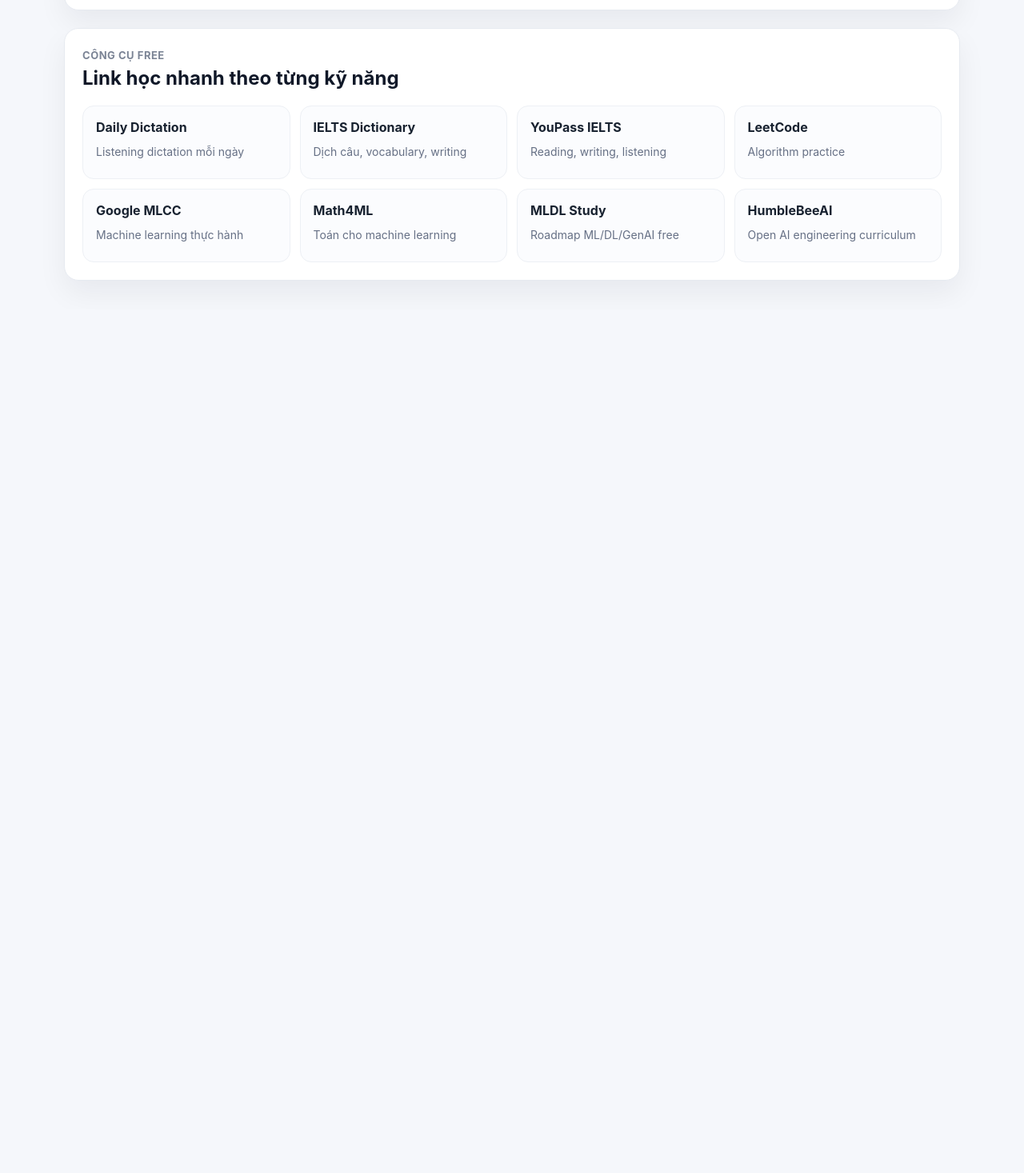
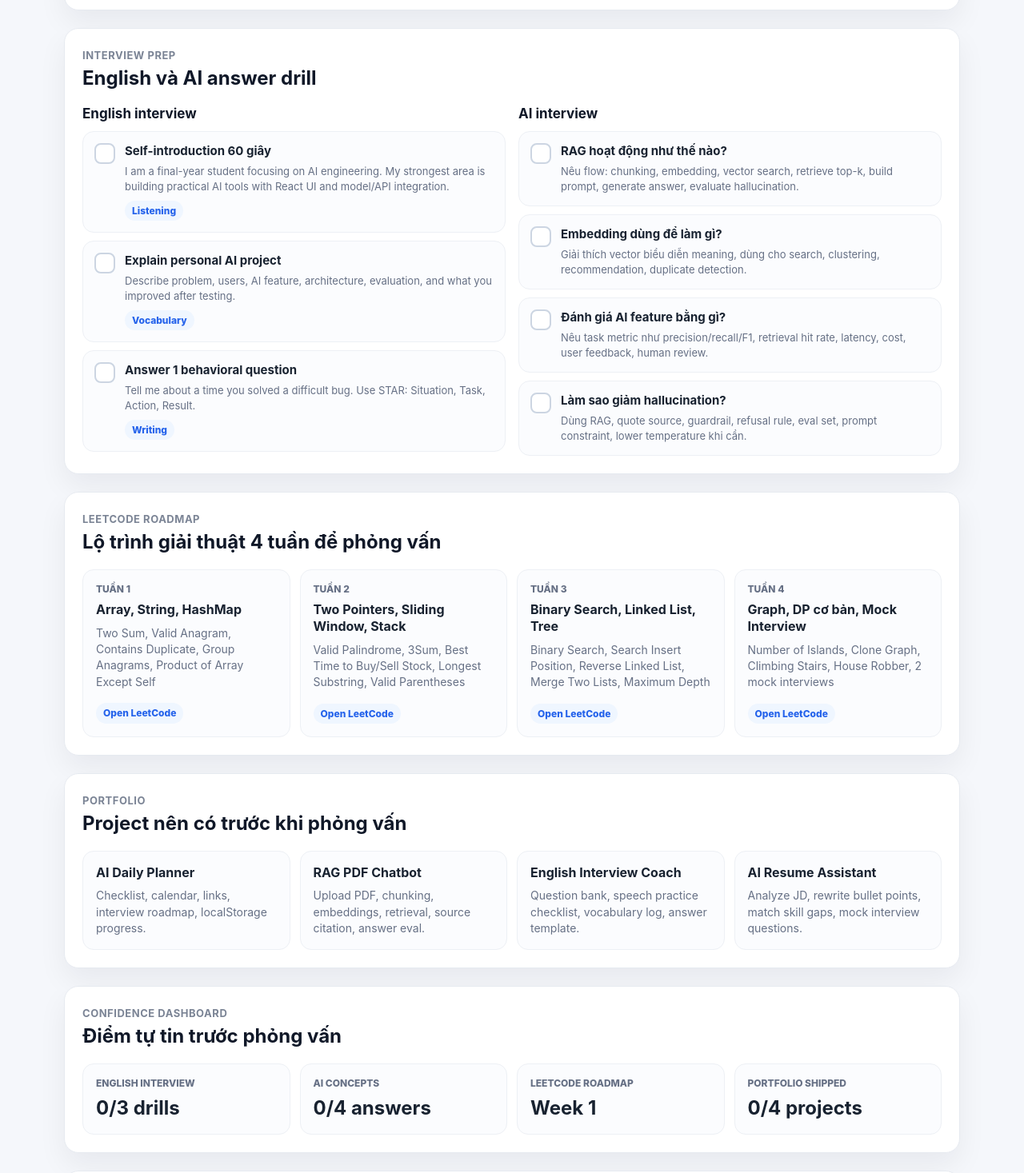
Before and after one commit to khangkaka066/Schedule, a React (Vite) app: page / in a window 1280 px wide. Shown: the part 3661-5128 px from the top of the page at 80% size. Before the commit the page ends 4048 px from the top, so only its background shows below. Built offline with nearby package versions, Linux system fonts and the light colour scheme.

Commit message:
Add interview prep roadmap

```diff
--- a/src/App.css
+++ b/src/App.css
@@ -144,6 +144,10 @@
 .math-panel,
 .weekly-panel,
 .roadmap-panel,
+.interview-panel,
+.leetcode-panel,
+.portfolio-panel,
+.confidence-panel,
 .tools-panel {
   border: 1px solid #e6eaf0;
   border-radius: 18px;
@@ -651,6 +655,10 @@
 .calendar-panel,
 .math-panel,
 .roadmap-panel,
+.interview-panel,
+.leetcode-panel,
+.portfolio-panel,
+.confidence-panel,
 .tools-panel {
   margin-top: 22px;
   padding: 22px;
@@ -820,6 +828,144 @@
   margin-top: 20px;
 }
 
+.interview-grid {
+  display: grid;
+  grid-template-columns: repeat(2, minmax(0, 1fr));
+  gap: 16px;
+  margin-top: 20px;
+}
+
+.interview-grid h3 {
+  margin: 0 0 12px;
+  color: #101828;
+  font-size: 17px;
+}
+
+.mini-list {
+  display: grid;
+  gap: 10px;
+}
+
+.mini-item {
+  position: relative;
+  display: flex;
+  gap: 12px;
+  padding: 14px;
+  border: 1px solid #edf0f5;
+  border-radius: 14px;
+  background: #fbfcfe;
+  cursor: pointer;
+}
+
+.mini-item input {
+  position: absolute;
+  opacity: 0;
+  pointer-events: none;
+}
+
+.mini-item strong {
+  display: block;
+  color: #182230;
+  font-size: 15px;
+  line-height: 1.35;
+}
+
+.mini-item p {
+  margin: 6px 0 0;
+  color: #667085;
+  font-size: 13px;
+  line-height: 1.45;
+}
+
+.mini-item a,
+.leetcode-card a {
+  display: inline-flex;
+  width: fit-content;
+  margin-top: 8px;
+  padding: 5px 9px;
+  border-radius: 999px;
+  background: #eff6ff;
+  color: #2563eb;
+  font-size: 12px;
+  font-weight: 800;
+  text-decoration: none;
+}
+
+.mini-item.done {
+  border-color: #d8f3e2;
+  background: #f6fdf8;
+}
+
+.mini-item.done .checkmark {
+  border-color: #22c55e;
+  background: #22c55e;
+}
+
+.mini-item.done .checkmark::after {
+  opacity: 1;
+}
+
+.mini-item.done strong {
+  color: #667085;
+  text-decoration: line-through;
+}
+
+.leetcode-grid,
+.portfolio-grid,
+.confidence-grid {
+  display: grid;
+  gap: 12px;
+  margin-top: 20px;
+}
+
+.leetcode-grid {
+  grid-template-columns: repeat(4, minmax(0, 1fr));
+}
+
+.portfolio-grid,
+.confidence-grid {
+  grid-template-columns: repeat(4, minmax(0, 1fr));
+}
+
+.leetcode-card,
+.portfolio-card,
+.confidence-card {
+  display: grid;
+  gap: 8px;
+  padding: 16px;
+  border: 1px solid #edf0f5;
+  border-radius: 14px;
+  background: #fbfcfe;
+}
+
+.leetcode-card > span,
+.confidence-card span {
+  color: #667085;
+  font-size: 12px;
+  font-weight: 800;
+  text-transform: uppercase;
+}
+
+.leetcode-card strong,
+.portfolio-card strong,
+.confidence-card strong {
+  color: #182230;
+  font-size: 16px;
+  line-height: 1.35;
+}
+
+.leetcode-card p,
+.portfolio-card p {
+  margin: 0;
+  color: #667085;
+  font-size: 14px;
+  line-height: 1.45;
+}
+
+.confidence-card strong {
+  font-size: 24px;
+}
+
 .tool-card {
   display: grid;
   gap: 6px;
@@ -858,6 +1004,13 @@
   }
 
   .roadmap-list {
+    grid-template-columns: repeat(2, minmax(0, 1fr));
+  }
+
+  .interview-grid,
+  .leetcode-grid,
+  .portfolio-grid,
+  .confidence-grid {
     grid-template-columns: repeat(2, minmax(0, 1fr));
   }
 
@@ -907,6 +1060,10 @@
   .math-panel,
   .weekly-panel,
   .roadmap-panel,
+  .interview-panel,
+  .leetcode-panel,
+  .portfolio-panel,
+  .confidence-panel,
   .tools-panel {
     border-radius: 14px;
     padding: 16px;
@@ -918,6 +1075,13 @@
   }
 
   .roadmap-list {
+    grid-template-columns: 1fr;
+  }
+
+  .interview-grid,
+  .leetcode-grid,
+  .portfolio-grid,
+  .confidence-grid {
     grid-template-columns: 1fr;
   }
 
--- a/src/App.jsx
+++ b/src/App.jsx
@@ -255,6 +255,81 @@
   },
 ]
 
+const initialEnglishInterview = [
+  {
+    id: 'intro',
+    title: 'Self-introduction 60 giây',
+    prompt: 'I am a final-year student focusing on AI engineering. My strongest area is building practical AI tools with React UI and model/API integration.',
+    link: 'https://dailydictation.com',
+    linkLabel: 'Listening',
+    done: false,
+  },
+  {
+    id: 'project',
+    title: 'Explain personal AI project',
+    prompt: 'Describe problem, users, AI feature, architecture, evaluation, and what you improved after testing.',
+    link: 'https://theieltsdictionary.com/practice/writing/dich-cau/buoc2-education',
+    linkLabel: 'Vocabulary',
+    done: false,
+  },
+  {
+    id: 'behavior',
+    title: 'Answer 1 behavioral question',
+    prompt: 'Tell me about a time you solved a difficult bug. Use STAR: Situation, Task, Action, Result.',
+    link: 'https://youpass.vn/luyen-thi/ielts/writing',
+    linkLabel: 'Writing',
+    done: false,
+  },
+]
+
+const initialAiInterview = [
+  {
+    id: 'rag',
+    title: 'RAG hoạt động như thế nào?',
+    answer: 'Nêu flow: chunking, embedding, vector search, retrieve top-k, build prompt, generate answer, evaluate hallucination.',
+    done: false,
+  },
+  {
+    id: 'embedding',
+    title: 'Embedding dùng để làm gì?',
+    answer: 'Giải thích vector biểu diễn meaning, dùng cho search, clustering, recommendation, duplicate detection.',
+    done: false,
+  },
+  {
+    id: 'eval',
+    title: 'Đánh giá AI feature bằng gì?',
+    answer: 'Nêu task metric như precision/recall/F1, retrieval hit rate, latency, cost, user feedback, human review.',
+    done: false,
+  },
+  {
+    id: 'hallucination',
+    title: 'Làm sao giảm hallucination?',
+    answer: 'Dùng RAG, quote source, guardrail, refusal rule, eval set, prompt constraint, lower temperature khi cần.',
+    done: false,
+  },
+]
+
+const portfolioProjects = [
+  ['AI Daily Planner', 'Checklist, calendar, links, interview roadmap, localStorage progress.'],
+  ['RAG PDF Chatbot', 'Upload PDF, chunking, embeddings, retrieval, source citation, answer eval.'],
+  ['English Interview Coach', 'Question bank, speech practice checklist, vocabulary log, answer template.'],
+  ['AI Resume Assistant', 'Analyze JD, rewrite bullet points, match skill gaps, mock interview questions.'],
+]
+
+const confidenceStats = [
+  ['English interview', '0/3 drills'],
+  ['AI concepts', '0/4 answers'],
+  ['LeetCode roadmap', 'Week 1'],
+  ['Portfolio shipped', '0/4 projects'],
+]
+
+const leetcodeRoadmap = [
+  ['Tuần 1', 'Array, String, HashMap', 'Two Sum, Valid Anagram, Contains Duplicate, Group Anagrams, Product of Array Except Self'],
+  ['Tuần 2', 'Two Pointers, Sliding Window, Stack', 'Valid Palindrome, 3Sum, Best Time to Buy/Sell Stock, Longest Substring, Valid Parentheses'],
+  ['Tuần 3', 'Binary Search, Linked List, Tree', 'Binary Search, Search Insert Position, Reverse Linked List, Merge Two Lists, Maximum Depth'],
+  ['Tuần 4', 'Graph, DP cơ bản, Mock Interview', 'Number of Islands, Clone Graph, Climbing Stairs, House Robber, 2 mock interviews'],
+]
+
 const dailyRules = [
   ['00:30 - 05:30', 'Ngủ cố định'],
   ['05:30 - 05:50', 'Thức dậy, vệ sinh, nước, chuẩn bị ngày'],
@@ -286,6 +361,8 @@
   const [weekPlans, setWeekPlans] = useState(initialWeekPlans)
   const [selectedDayId, setSelectedDayId] = useState(initialWeekPlans[0].id)
   const [mathExercises, setMathExercises] = useState(initialMathExercises)
+  const [englishInterview, setEnglishInterview] = useState(initialEnglishInterview)
+  const [aiInterview, setAiInterview] = useState(initialAiInterview)
   const [activeCategory, setActiveCategory] = useState('Tất cả')
 
   const selectedDay = weekPlans.find((day) => day.id === selectedDayId) ?? weekPlans[0]
@@ -326,6 +403,22 @@
     setMathExercises((currentExercises) =>
       currentExercises.map((exercise) =>
         exercise.id === id ? { ...exercise, done: !exercise.done } : exercise,
+      ),
+    )
+  }
+
+  function toggleEnglishInterview(id) {
+    setEnglishInterview((currentItems) =>
+      currentItems.map((item) =>
+        item.id === id ? { ...item, done: !item.done } : item,
+      ),
+    )
+  }
+
+  function toggleAiInterview(id) {
+    setAiInterview((currentItems) =>
+      currentItems.map((item) =>
+        item.id === id ? { ...item, done: !item.done } : item,
       ),
     )
   }
@@ -600,6 +693,113 @@
         </div>
       </section>
 
+      <section className="interview-panel">
+        <div className="panel-title">
+          <div>
+            <span>Interview prep</span>
+            <h2>English và AI answer drill</h2>
+          </div>
+        </div>
+
+        <div className="interview-grid">
+          <div>
+            <h3>English interview</h3>
+            <div className="mini-list">
+              {englishInterview.map((item) => (
+                <label className={`mini-item ${item.done ? 'done' : ''}`} key={item.id}>
+                  <input
+                    checked={item.done}
+                    onChange={() => toggleEnglishInterview(item.id)}
+                    type="checkbox"
+                  />
+                  <span className="checkmark" />
+                  <span>
+                    <strong>{item.title}</strong>
+                    <p>{item.prompt}</p>
+                    <a href={item.link} onClick={(event) => event.stopPropagation()} rel="noreferrer" target="_blank">
+                      {item.linkLabel}
+                    </a>
+                  </span>
+                </label>
+              ))}
+            </div>
+          </div>
+
+          <div>
+            <h3>AI interview</h3>
+            <div className="mini-list">
+              {aiInterview.map((item) => (
+                <label className={`mini-item ${item.done ? 'done' : ''}`} key={item.id}>
+                  <input
+                    checked={item.done}
+                    onChange={() => toggleAiInterview(item.id)}
+                    type="checkbox"
+                  />
+                  <span className="checkmark" />
+                  <span>
+                    <strong>{item.title}</strong>
+                    <p>{item.answer}</p>
+                  </span>
+                </label>
+              ))}
+            </div>
+          </div>
+        </div>
+      </section>
+
+      <section className="leetcode-panel">
+        <div className="panel-title">
+          <div>
+            <span>LeetCode roadmap</span>
+            <h2>Lộ trình giải thuật 4 tuần để phỏng vấn</h2>
+          </div>
+        </div>
+        <div className="leetcode-grid">
+          {leetcodeRoadmap.map(([week, pattern, problems]) => (
+            <article className="leetcode-card" key={week}>
+              <span>{week}</span>
+              <strong>{pattern}</strong>
+              <p>{problems}</p>
+              <a href="https://leetcode.com" rel="noreferrer" target="_blank">Open LeetCode</a>
+            </article>
+          ))}
+        </div>
+      </section>
+
+      <section className="portfolio-panel">
+        <div className="panel-title">
+          <div>
+            <span>Portfolio</span>
+            <h2>Project nên có trước khi phỏng vấn</h2>
+          </div>
+        </div>
+        <div className="portfolio-grid">
+          {portfolioProjects.map(([name, detail]) => (
+            <article className="portfolio-card" key={name}>
+              <strong>{name}</strong>
+              <p>{detail}</p>
+            </article>
+          ))}
+        </div>
+      </section>
+
+      <section className="confidence-panel">
+        <div className="panel-title">
+          <div>
+            <span>Confidence dashboard</span>
+            <h2>Điểm tự tin trước phỏng vấn</h2>
+          </div>
+        </div>
+        <div className="confidence-grid">
+          {confidenceStats.map(([label, value]) => (
+            <article className="confidence-card" key={label}>
+              <span>{label}</span>
+              <strong>{value}</strong>
+            </article>
+          ))}
+        </div>
+      </section>
+
       <section className="tools-panel">
         <div className="panel-title">
           <div>
```
